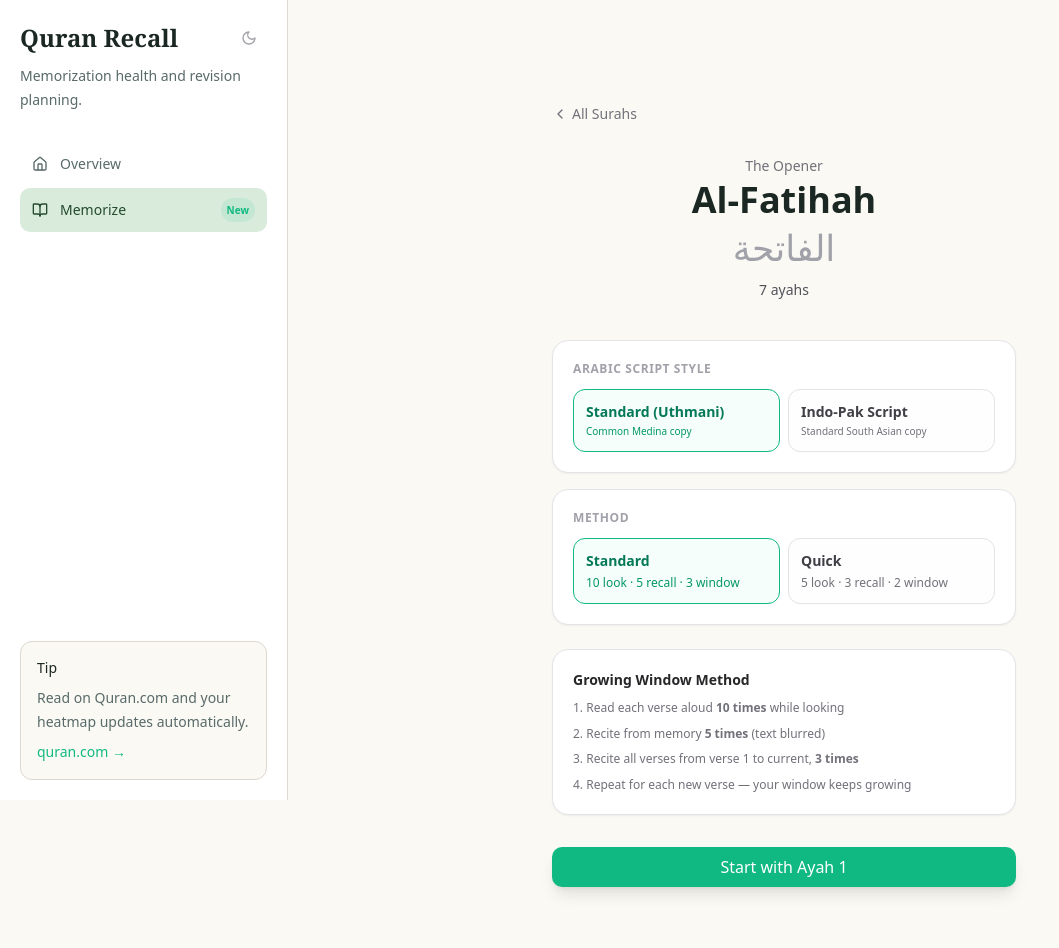
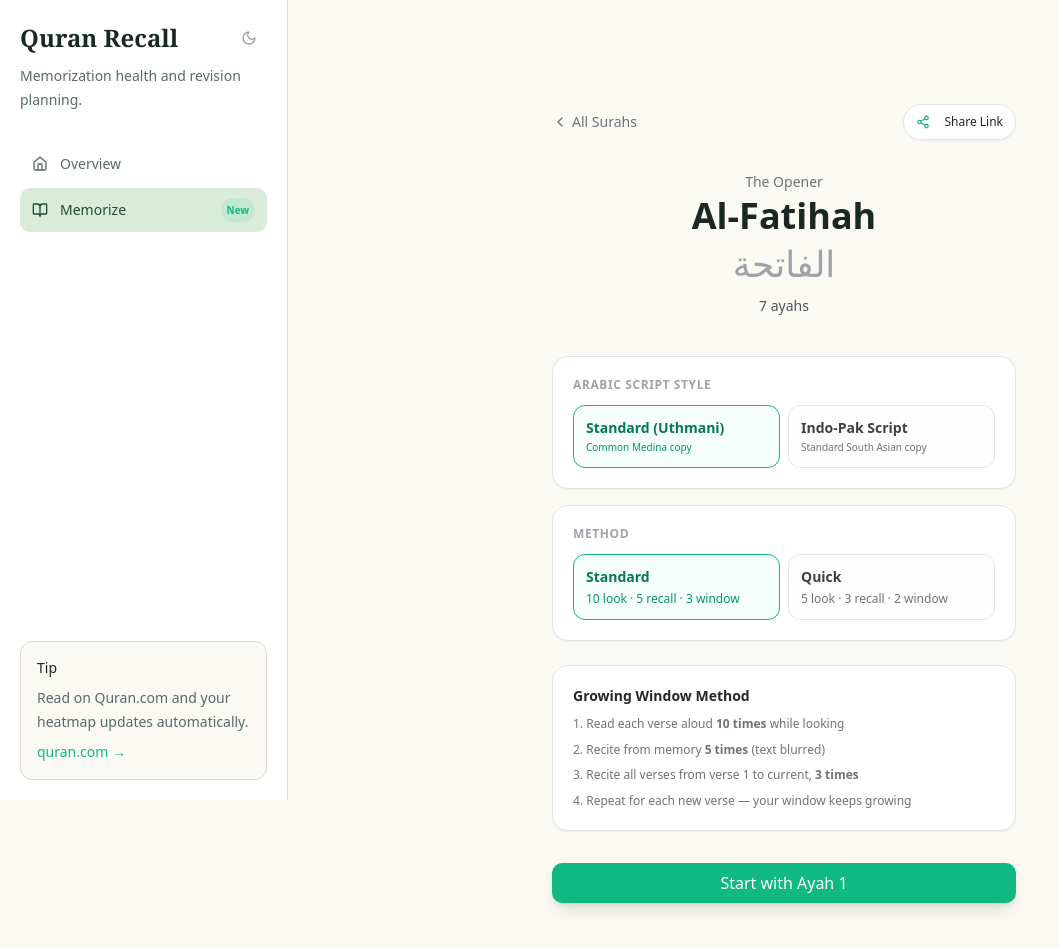
Before and after one commit to EmperorsReign05/QuranRecall, a Next.js app: page /memorize/surah/1 in a window 1280 px wide. Shown: the top 948 px of the page, without its empty margins (0-1059 px from the left). Built offline with nearby package versions, Linux system fonts and the light colour scheme; a web font is replaced by a local one.

Commit message:
added shareable link feature

```diff
--- a/src/app/memorize/qunoot/page.tsx
+++ b/src/app/memorize/qunoot/page.tsx
@@ -1,5 +1,10 @@
+import { Suspense } from 'react';
 import DuaSession from '@/components/memorization/DuaSession';
 
 export default function MemorizeDuaPage() {
-  return <DuaSession />;
+  return (
+    <Suspense fallback={null}>
+      <DuaSession />
+    </Suspense>
+  );
 }
--- a/src/app/memorize/surah/[id]/page.tsx
+++ b/src/app/memorize/surah/[id]/page.tsx
@@ -1,3 +1,4 @@
+import { Suspense } from 'react';
 import SurahSession from '@/components/memorization/SurahSession';
 import { notFound } from 'next/navigation';
 
@@ -10,5 +11,9 @@ export default async function MemorizeSurahPage({ params }: { params: Promise<{
     return null;
   }
 
-  return <SurahSession surahNumber={surahId} />;
+  return (
+    <Suspense fallback={null}>
+      <SurahSession surahNumber={surahId} />
+    </Suspense>
+  );
 }
--- a/src/components/memorization/DuaSession.tsx
+++ b/src/components/memorization/DuaSession.tsx
@@ -1,9 +1,9 @@
 "use client";
 
 import { useState, useCallback, useEffect } from "react";
-import { useRouter } from "next/navigation";
+import { useRouter, useSearchParams } from "next/navigation";
 import { motion, AnimatePresence } from "framer-motion";
-import { ChevronLeft, RotateCcw, Eye, EyeOff, CheckCircle2, Type } from "lucide-react";
+import { ChevronLeft, RotateCcw, Eye, EyeOff, CheckCircle2, Type, Share2, Check } from "lucide-react";
 import { Button } from "@/components/ui/button";
 import { DUA_QUNOOT_VERSIONS } from "@/data/duaQunoot";
 import { useAyahContent } from "@/hooks/useAyahContent";
@@ -214,10 +214,20 @@ interface DuaSessionProps { duaId?: string; }
 
 export default function DuaSession(props: DuaSessionProps) {
   const router = useRouter();
-  const [duaId, setDuaId] = useState<"v1" | "v2">((props.duaId as "v1" | "v2") ?? "v1");
+  const searchParams = useSearchParams();
+
+  const [duaId, setDuaId] = useState<"v1" | "v2">(() => {
+    const v = searchParams?.get("version");
+    if (v === "v1" || v === "v2") return v;
+    return (props.duaId as "v1" | "v2") ?? "v1";
+  });
   const surah = DUA_QUNOOT_VERSIONS[duaId];
 
-  const [method, setMethod] = useState<Method>("standard");
+  const [method, setMethod] = useState<Method>(() => {
+    const m = searchParams?.get("method");
+    if (m === "standard" || m === "quick") return m;
+    return "standard";
+  });
   const [script, setScript] = useState<ArabicScript>("uthmani");
   const [phase, setPhase] = useState<Phase>("overview");
   const [currentAyah, setCurrentAyah] = useState(1);
@@ -305,16 +315,50 @@ export default function DuaSession(props: DuaSessionProps) {
     engagementStore.setDifficulty(key, 2);
   };
 
+  const [copied, setCopied] = useState(false);
+  const handleShare = async () => {
+    const url = `${window.location.origin}${window.location.pathname}?version=${duaId}&method=${method}`;
+    if (navigator.share) {
+      try {
+        await navigator.share({
+          title: "Memorize Dua Qunoot",
+          text: `Join me in memorizing Dua Qunoot (${surah.narrator}) using the growing window method!`,
+          url: url,
+        });
+      } catch (err) {
+        navigator.clipboard.writeText(url);
+        setCopied(true);
+        setTimeout(() => setCopied(false), 2000);
+      }
+    } else {
+      navigator.clipboard.writeText(url);
+      setCopied(true);
+      setTimeout(() => setCopied(false), 2000);
+    }
+  };
+
   // ── Overview ────────────────────────────────────────────────────────────────
   if (phase === "overview") {
     return (
       <div className="max-w-lg mx-auto py-16 px-6">
-        <button
-          onClick={() => router.push("/memorize")}
-          className="flex items-center gap-1 text-zinc-500 hover:text-zinc-300 text-sm mb-8 transition-colors"
-        >
-          <ChevronLeft className="w-4 h-4" /> All Surahs
-        </button>
+        <div className="flex items-center justify-between mb-8">
+          <button
+            onClick={() => router.push("/memorize")}
+            className="flex items-center gap-1 text-zinc-500 hover:text-zinc-300 text-sm transition-colors"
+          >
+            <ChevronLeft className="w-4 h-4" /> All Surahs
+          </button>
+
+          <Button
+            variant="outline"
+            size="sm"
+            onClick={handleShare}
+            className="text-xs rounded-full bg-white dark:bg-zinc-900 shadow-sm border-zinc-200 dark:border-zinc-800 hover:bg-zinc-50 dark:hover:bg-zinc-800"
+          >
+            {copied ? <CheckCircle2 className="w-3.5 h-3.5 mr-1.5 text-emerald-500" /> : <Share2 className="w-3.5 h-3.5 mr-1.5 text-emerald-500" />}
+            {copied ? "Copied!" : "Share Link"}
+          </Button>
+        </div>
 
         <div className="text-center mb-10">
           <p className="text-zinc-500 text-sm mb-1">Witr Supplication</p>
--- a/src/components/memorization/SurahSession.tsx
+++ b/src/components/memorization/SurahSession.tsx
@@ -1,9 +1,9 @@
 "use client";
 
 import { useState, useCallback, useEffect } from "react";
-import { useRouter } from "next/navigation";
+import { useRouter, useSearchParams } from "next/navigation";
 import { motion, AnimatePresence } from "framer-motion";
-import { ChevronLeft, RotateCcw, Eye, EyeOff, CheckCircle2, Type } from "lucide-react";
+import { ChevronLeft, RotateCcw, Eye, EyeOff, CheckCircle2, Type, Share2 } from "lucide-react";
 import { Button } from "@/components/ui/button";
 import { SURAH_META_MAP } from "@/data/surahMeta";
 import { useAyahContent } from "@/hooks/useAyahContent";
@@ -207,10 +207,19 @@ interface SurahSessionProps {
 
 export default function SurahSession({ surahNumber }: SurahSessionProps) {
   const router = useRouter();
+  const searchParams = useSearchParams();
   const surah = SURAH_META_MAP.get(surahNumber);
 
-  const [method, setMethod] = useState<Method>("standard");
-  const [script, setScript] = useState<ArabicScript>("uthmani");
+  const [method, setMethod] = useState<Method>(() => {
+    const m = searchParams?.get("method");
+    if (m === "standard" || m === "quick") return m;
+    return "standard";
+  });
+  const [script, setScript] = useState<ArabicScript>(() => {
+    const s = searchParams?.get("script");
+    if (s === "uthmani" || s === "indopak") return s;
+    return "uthmani";
+  });
   const [phase, setPhase] = useState<Phase>("overview");
   const [currentAyah, setCurrentAyah] = useState(1);
   const [rep, setRep] = useState(0);
@@ -219,15 +228,15 @@ export default function SurahSession({ surahNumber }: SurahSessionProps) {
   const [peekActive, setPeekActive] = useState(false);
   const [windowBlurred, setWindowBlurred] = useState(true);
 
-  // Load preferences from local storage
+  // Load preferences from local storage if not in URL
   useEffect(() => {
-    if (typeof window !== "undefined") {
+    if (typeof window !== "undefined" && !searchParams?.get("script")) {
       const storedScript = localStorage.getItem("hifdh_script");
       if (storedScript === "uthmani" || storedScript === "indopak") {
         setScript(storedScript as ArabicScript);
       }
     }
-  }, []);
+  }, [searchParams]);
 
   const changeScript = (newScript: ArabicScript) => {
     setScript(newScript);
@@ -305,16 +314,50 @@ export default function SurahSession({ surahNumber }: SurahSessionProps) {
     engagementStore.setDifficulty(key, 2);
   };
 
+  const [copied, setCopied] = useState(false);
+  const handleShare = async () => {
+    const url = `${window.location.origin}${window.location.pathname}?method=${method}&script=${script}`;
+    if (navigator.share) {
+      try {
+        await navigator.share({
+          title: `Memorize Surah ${surah?.nameSimple}`,
+          text: `Join me in memorizing Surah ${surah?.nameSimple} using the growing window method!`,
+          url: url,
+        });
+      } catch (err) {
+        navigator.clipboard.writeText(url);
+        setCopied(true);
+        setTimeout(() => setCopied(false), 2000);
+      }
+    } else {
+      navigator.clipboard.writeText(url);
+      setCopied(true);
+      setTimeout(() => setCopied(false), 2000);
+    }
+  };
+
   // ── Overview ────────────────────────────────────────────────────────────────
   if (phase === "overview") {
     return (
       <div className="max-w-lg mx-auto py-16 px-6">
-        <button
-          onClick={() => router.push("/memorize")}
-          className="flex items-center gap-1 text-zinc-500 hover:text-zinc-300 text-sm mb-8 transition-colors"
-        >
-          <ChevronLeft className="w-4 h-4" /> All Surahs
-        </button>
+        <div className="flex items-center justify-between mb-8">
+          <button
+            onClick={() => router.push("/memorize")}
+            className="flex items-center gap-1 text-zinc-500 hover:text-zinc-300 text-sm transition-colors"
+          >
+            <ChevronLeft className="w-4 h-4" /> All Surahs
+          </button>
+
+          <Button
+            variant="outline"
+            size="sm"
+            onClick={handleShare}
+            className="text-xs rounded-full bg-white dark:bg-zinc-900 shadow-sm border-zinc-200 dark:border-zinc-800 hover:bg-zinc-50 dark:hover:bg-zinc-800"
+          >
+            {copied ? <CheckCircle2 className="w-3.5 h-3.5 mr-1.5 text-emerald-500" /> : <Share2 className="w-3.5 h-3.5 mr-1.5 text-emerald-500" />}
+            {copied ? "Copied!" : "Share Link"}
+          </Button>
+        </div>
 
         <div className="text-center mb-10">
           <p className="text-zinc-500 text-sm mb-1">{surah.translatedName}</p>
```
